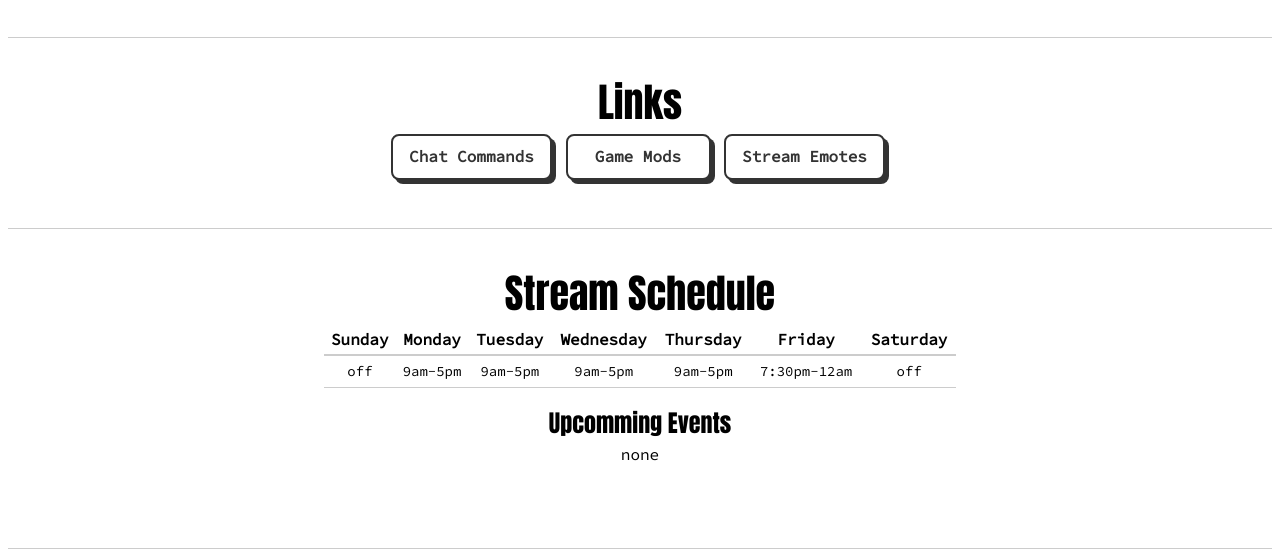
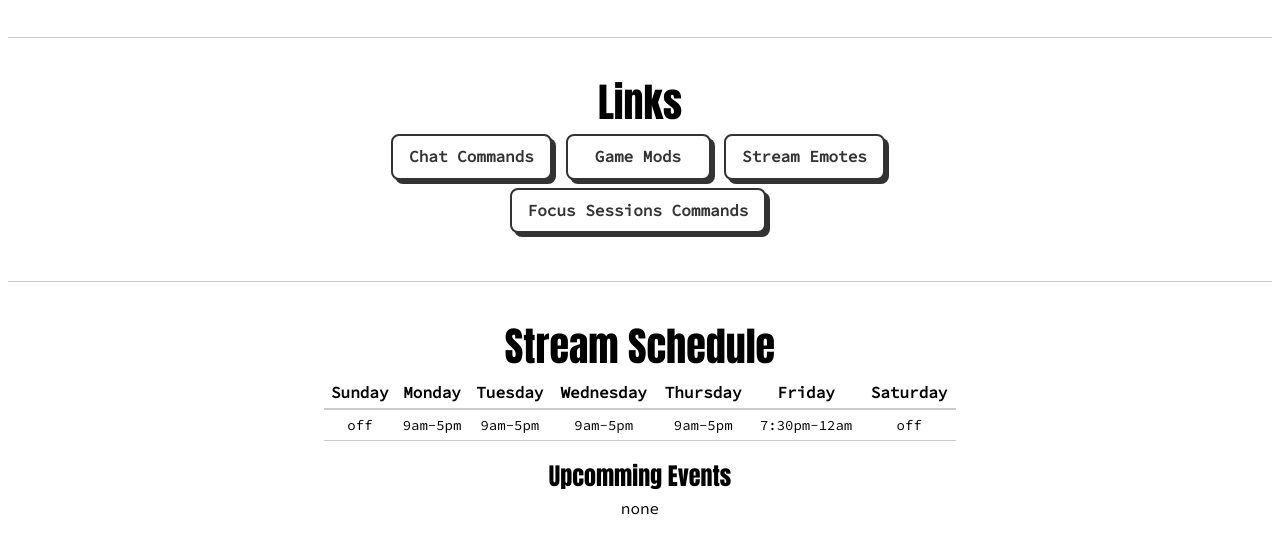
Before and after one commit to chrisaaronr/TOPSilog-twitch-info, a plain HTML site: page index.html in a window 1280 px wide. Shown: the part 245-800 px from the top of the page. Drawn offline with Linux system fonts and the light colour scheme.

Commit message:
add focus sessions page

```diff
--- a/index.html
+++ b/index.html
@@ -40,6 +40,7 @@
                 <a href="./chat-commands.html" class="button">Chat Commands</a>
                 <a href="./gamemods.html" class="button">Game Mods</a>
                 <a href="./stream-emotes.html" class="button">Stream Emotes</a>
+                <a href="./focus-sessions.html" class="button">Focus Sessions Commands</a>
                 <!-- <a href="./modsonly.html" class="button">Mods ONLY!</a> -->
             </div>
         </section>
```
Also changed, not shown: focus-sessions.html (added).
